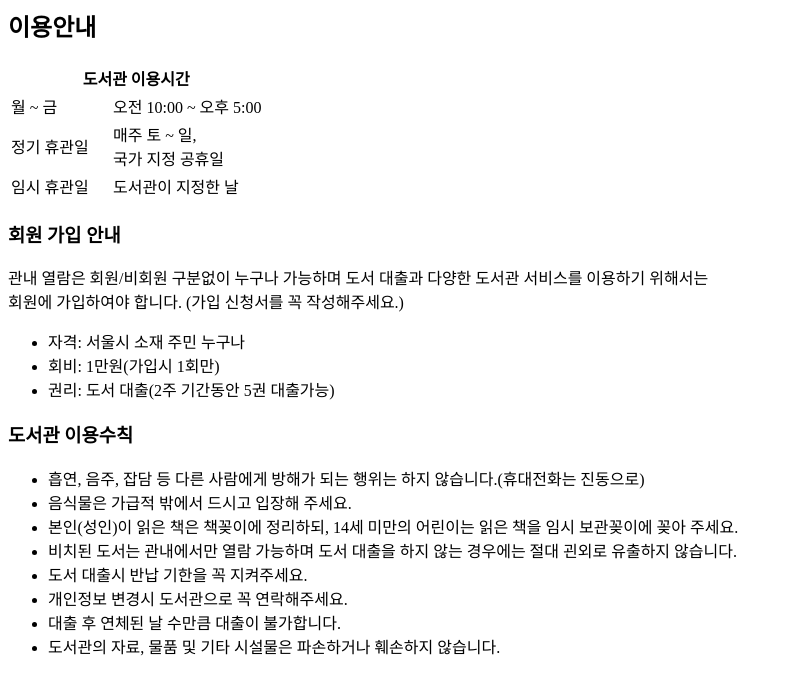
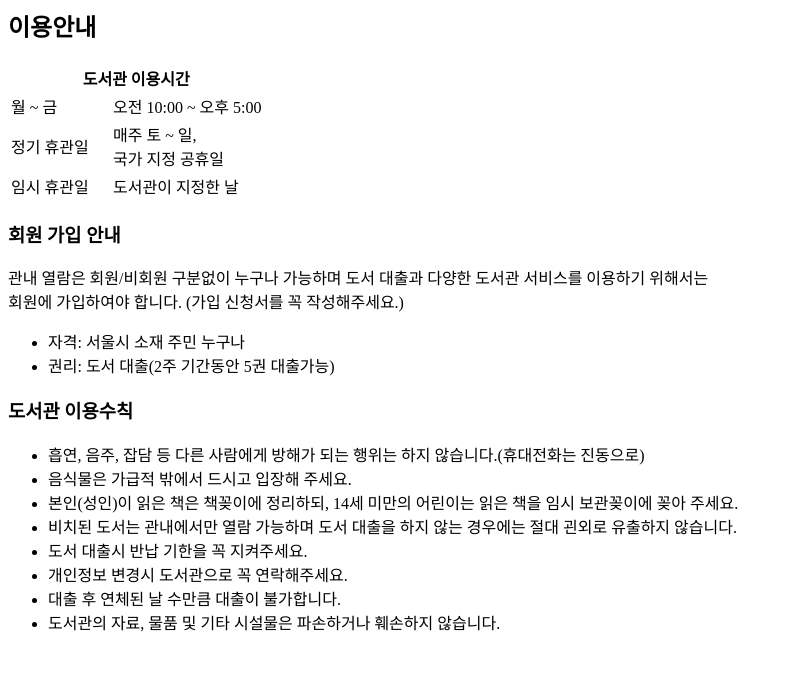
Before and after one commit to africalib/lent, a plain HTML site: page components/manualPage/index.html in a window 1280 px wide. Shown: the whole page, without its empty margins (0-793 px from the left). Drawn offline with Linux system fonts and the light colour scheme.

Commit message:
회비항목 제거

```diff
--- a/components/manualPage/index.html
+++ b/components/manualPage/index.html
@@ -38,7 +38,6 @@
 			</p>
 			<ul class="pd-l16 font17">
 				<li class="mg-b10">자격: 서울시 소재 주민 누구나</li>
-				<li class="mg-b10">회비: 1만원(가입시 1회만)</li>
 				<li class="mg-b10">권리: 도서 대출(2주 기간동안 5권 대출가능)</li>
 			</ul>
 		</div>
```
